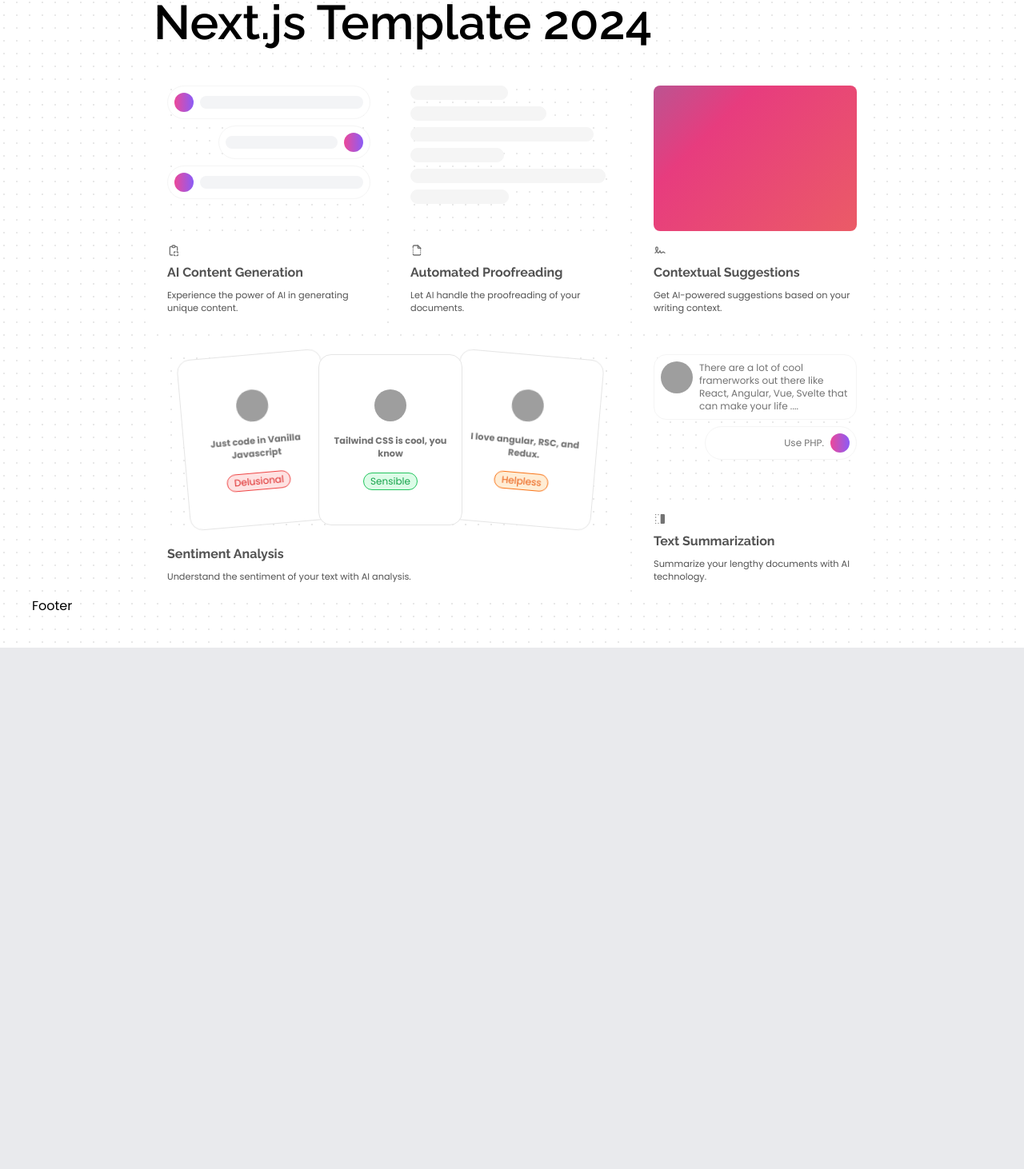
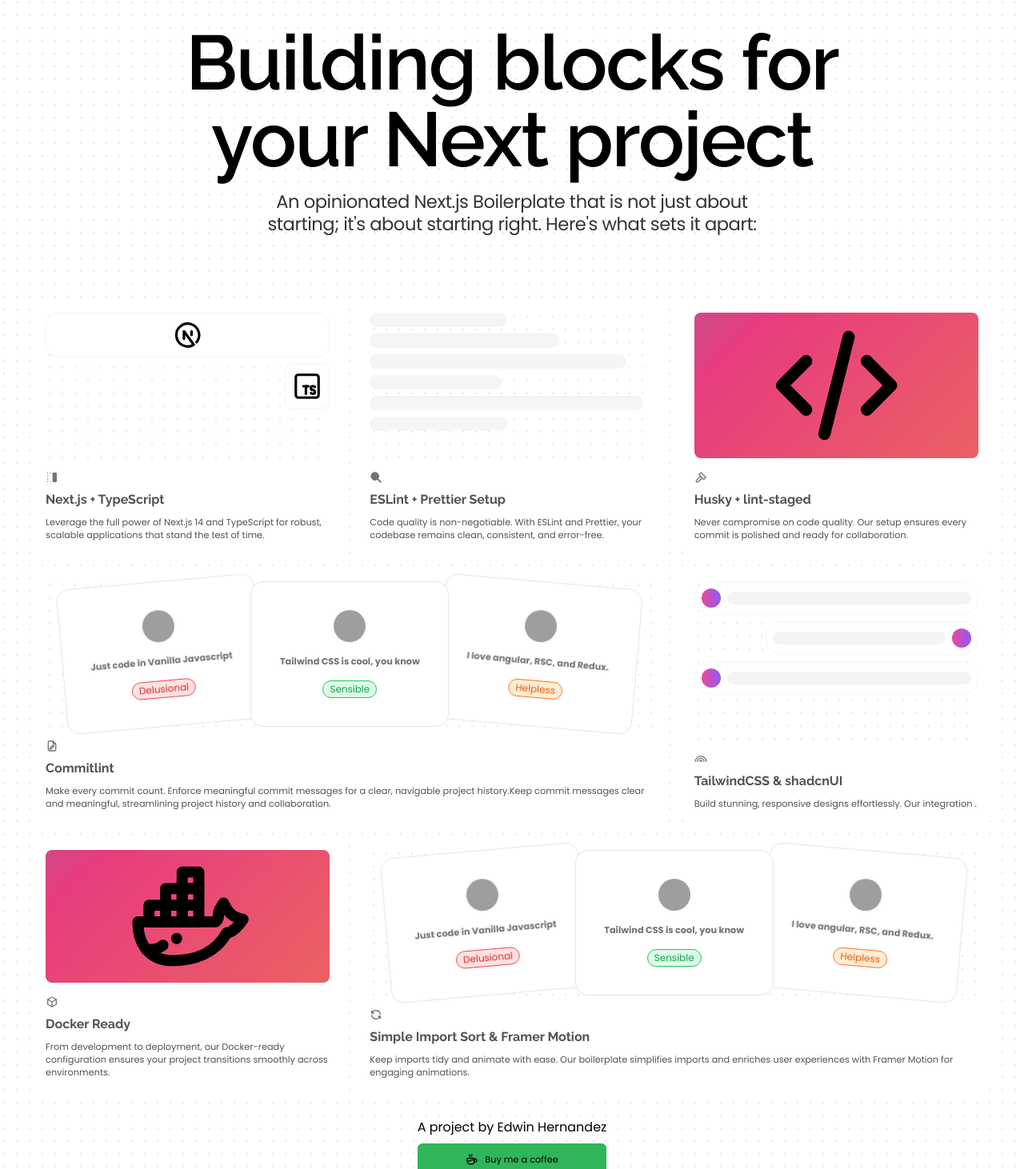
Before and after one commit to edwinhern/next-template-2024, a Next.js app: page / in a window 1280 px wide. Shown: the part 82-1544 px from the top of the page at 80% size. Before the commit the page ends 892 px from the top, so only its background shows below. Built offline with nearby package versions, Linux system fonts and the light colour scheme; grey boxes are pictures that could not be loaded.

Commit message:
feat: add icon, link, and button to landing page

```diff
--- a/src/app/page.tsx
+++ b/src/app/page.tsx
@@ -1,27 +1,45 @@
+import { IconCoffee } from '@tabler/icons-react';
 import { Mountain } from 'lucide-react';
+import Link from 'next/link';
 
 import { BentoGridThirdDemo } from '@/components/Landing';
+import { buttonVariants } from '@/components/ui/button';
 import { ThemeToggleButton } from '@/components/ui/theme-toggle-button';
 
 export default function Home() {
   return (
-    <main className="flex size-full min-h-lvh flex-col justify-between  p-5 md:p-10">
+    <main className="flex size-full min-h-lvh flex-col justify-between gap-8 p-5 md:p-10">
       {/* Navbar */}
       <div className="flex size-full items-center justify-between">
         <Mountain />
         <ThemeToggleButton />
       </div>
+
       {/* Landing Page */}
-      <div className="mx-auto flex flex-col gap-8">
-        <h1 className="font-heading text-2xl  font-semibold sm:text-3xl md:text-3xl lg:text-6xl">
-          Next.js Template 2024
-        </h1>
+      <div className="mx-auto flex max-w-7xl flex-col gap-20">
+        <div className="mx-auto flex max-w-5xl flex-col gap-4">
+          <h1 className="text-center font-heading text-2xl font-semibold tracking-[-0.02em] [text-wrap:balance] sm:text-3xl md:text-4xl lg:text-8xl">
+            Building blocks for your Next project
+          </h1>
+          <span className="text-center font-body tracking-[-0.02em] opacity-80 [text-wrap:balance]   md:text-lg lg:text-xl">
+            An opinionated Next.js Boilerplate that is not just about starting; it&apos;s about starting right.
+            Here&apos;s what sets it apart:
+          </span>
+        </div>
         <BentoGridThirdDemo />
       </div>
 
       {/* Footer */}
-      <div>
-        <h3>Footer</h3>
+      <div className="mx-auto flex flex-col gap-2">
+        <span>A project by Edwin Hernandez</span>
+        <Link
+          rel="noopener noreferrer"
+          target="_blank"
+          className={buttonVariants({ variant: 'default' })}
+          href="https://www.buymeacoffee.com/edwinhern"
+        >
+          <IconCoffee className="mr-2 size-4" /> Buy me a coffee
+        </Link>
       </div>
     </main>
   );
--- a/src/components/Landing.tsx
+++ b/src/components/Landing.tsx
@@ -1,16 +1,28 @@
 'use client';
 
-import { IconBoxAlignRightFilled, IconClipboardCopy, IconFileBroken, IconSignature } from '@tabler/icons-react';
+import {
+  IconBox,
+  IconBoxAlignRightFilled,
+  IconBrandDocker,
+  IconBrandNextjs,
+  IconBrandTypescript,
+  IconCode,
+  IconFilePencil,
+  IconHammer,
+  IconRainbow,
+  IconRefresh,
+  IconZoomFilled,
+} from '@tabler/icons-react';
 import { motion } from 'framer-motion';
 import Image from 'next/image';
-import React from 'react';
+import React, { FC, PropsWithChildren } from 'react';
 
 import { BentoGrid, BentoGridItem } from '@/components/ui/bento-grid';
 import { cn } from '@/lib/utils';
 
 export function BentoGridThirdDemo() {
   return (
-    <BentoGrid className="mx-auto max-w-4xl md:auto-rows-[20rem]">
+    <BentoGrid className="md:auto-rows-[20rem]">
       {items.map((item, i) => (
         <BentoGridItem
           key={i}
@@ -123,7 +135,7 @@
     </motion.div>
   );
 };
-const SkeletonThree = () => {
+const SkeletonThree: FC<PropsWithChildren> = ({ children }) => {
   const variants = {
     initial: {
       backgroundPosition: '0 50%',
@@ -148,7 +160,7 @@
         backgroundSize: '400% 400%',
       }}
     >
-      <motion.div className="size-full rounded-lg"></motion.div>
+      <motion.div className="size-full rounded-lg">{children}</motion.div>
     </motion.div>
   );
 };
@@ -268,6 +280,55 @@
     >
       <motion.div
         variants={variants}
+        className="flex h-14 flex-row space-x-2 rounded-2xl border border-neutral-100  bg-white p-2 dark:border-white/[0.2] dark:bg-black"
+      >
+        <IconBrandNextjs className="size-full" />
+      </motion.div>
+
+      <motion.div
+        variants={variantsSecond}
+        className="ml-auto flex h-14 flex-row items-center justify-end space-x-2 rounded-lg border border-neutral-100 bg-white p-2 dark:border-white/[0.2] dark:bg-black"
+      >
+        <IconBrandTypescript className="size-full" />
+      </motion.div>
+    </motion.div>
+  );
+};
+
+const SkeletonSix = () => {
+  const variants = {
+    initial: {
+      x: 0,
+    },
+    animate: {
+      x: 10,
+      rotate: 5,
+      transition: {
+        duration: 0.2,
+      },
+    },
+  };
+  const variantsSecond = {
+    initial: {
+      x: 0,
+    },
+    animate: {
+      x: -10,
+      rotate: -5,
+      transition: {
+        duration: 0.2,
+      },
+    },
+  };
+
+  return (
+    <motion.div
+      initial="initial"
+      whileHover="animate"
+      className="flex size-full min-h-[6rem] flex-1 flex-col space-y-2 bg-dot-black/[0.2] dark:bg-dot-white/[0.2]"
+    >
+      <motion.div
+        variants={variants}
         className="flex flex-row items-start space-x-2 rounded-2xl border border-neutral-100  bg-white p-2 dark:border-white/[0.2] dark:bg-black"
       >
         <Image
@@ -291,41 +352,107 @@
     </motion.div>
   );
 };
+
 const items = [
   {
-    title: 'AI Content Generation',
-    description: <span className="text-sm">Experience the power of AI in generating unique content.</span>,
-    header: <SkeletonOne />,
-    className: 'md:col-span-1',
-    icon: <IconClipboardCopy className="size-4 text-neutral-500" />,
-  },
-  {
-    title: 'Automated Proofreading',
-    description: <span className="text-sm">Let AI handle the proofreading of your documents.</span>,
-    header: <SkeletonTwo />,
-    className: 'md:col-span-1',
-    icon: <IconFileBroken className="size-4 text-neutral-500" />,
-  },
-  {
-    title: 'Contextual Suggestions',
-    description: <span className="text-sm">Get AI-powered suggestions based on your writing context.</span>,
-    header: <SkeletonThree />,
-    className: 'md:col-span-1',
-    icon: <IconSignature className="size-4 text-neutral-500" />,
-  },
-  {
-    title: 'Sentiment Analysis',
-    description: <span className="text-sm">Understand the sentiment of your text with AI analysis.</span>,
-    header: <SkeletonFour />,
-    className: 'md:col-span-2',
-    // icon: <IconTableColumn className="size-4 text-neutral-500" />,
-  },
-
-  {
-    title: 'Text Summarization',
-    description: <span className="text-sm">Summarize your lengthy documents with AI technology.</span>,
+    title: 'Next.js + TypeScript',
+    description: (
+      <span className=" text-sm">
+        Leverage the full power of Next.js 14 and TypeScript for robust, scalable applications that stand the test of
+        time.
+      </span>
+    ),
     header: <SkeletonFive />,
     className: 'md:col-span-1',
     icon: <IconBoxAlignRightFilled className="size-4 text-neutral-500" />,
   },
+
+  {
+    title: 'ESLint + Prettier Setup',
+    description: (
+      <span className="text-sm">
+        Code quality is non-negotiable. With ESLint and Prettier, your codebase remains clean, consistent, and
+        error-free.
+      </span>
+    ),
+    header: <SkeletonTwo />,
+    className: 'md:col-span-1',
+    icon: <IconZoomFilled className="size-4 text-neutral-500" />,
+  },
+  {
+    title: 'Husky + lint-staged',
+    description: (
+      <span className="text-sm">
+        Never compromise on code quality. Our setup ensures every commit is polished and ready for collaboration.
+      </span>
+    ),
+    header: (
+      <SkeletonThree>
+        <IconCode className="size-full" />
+      </SkeletonThree>
+    ),
+    className: 'md:col-span-1',
+    icon: <IconHammer className="size-4 text-neutral-500" />,
+  },
+  {
+    title: 'Commitlint',
+    description: (
+      <span className="text-sm">
+        Make every commit count. Enforce meaningful commit messages for a clear, navigable project history.Keep commit
+        messages clear and meaningful, streamlining project history and collaboration.
+      </span>
+    ),
+    header: <SkeletonFour />,
+    className: 'md:col-span-2',
+    icon: <IconFilePencil className="size-4 text-neutral-500" />,
+  },
+
+  {
+    title: 'TailwindCSS & shadcnUI',
+    description: <span className="text-sm">Build stunning, responsive designs effortlessly. Our integration .</span>,
+    header: <SkeletonOne />,
+    className: 'md:col-span-1',
+    icon: <IconRainbow className="size-4 text-neutral-500" />,
+  },
+
+  {
+    title: 'Docker Ready',
+    description: (
+      <span className="text-sm">
+        From development to deployment, our Docker-ready configuration ensures your project transitions smoothly across
+        environments.
+      </span>
+    ),
+    header: (
+      <SkeletonThree>
+        <IconBrandDocker className="size-full" />
+      </SkeletonThree>
+    ),
+    className: 'md:col-span-1',
+    icon: <IconBox className="size-4 text-neutral-500" />,
+  },
+  {
+    title: 'Simple Import Sort & Framer Motion',
+    description: (
+      <span className="text-sm">
+        Keep imports tidy and animate with ease. Our boilerplate simplifies imports and enriches user experiences with
+        Framer Motion for engaging animations.
+      </span>
+    ),
+    header: <SkeletonFour />,
+    className: 'md:col-span-2',
+    icon: <IconRefresh className="size-4 text-neutral-500" />,
+  },
+  // {
+  //   title: `Powered by Next.js 14's App Router`,
+  //   description: (
+  //     <span className="text-sm">
+  //       Embrace the cutting-edge with Next.js 14&aposs App Router, offering enhanced routing capabilities for your
+  //       applications.
+  //     </span>
+  //   ),
+  //   header: <SkeletonFour />,
+  //   className: 'md:col-span-3',
+  //   icon: <IconBolt className="size-4 text-neutral-500" />,
+  // },
 ];
```
